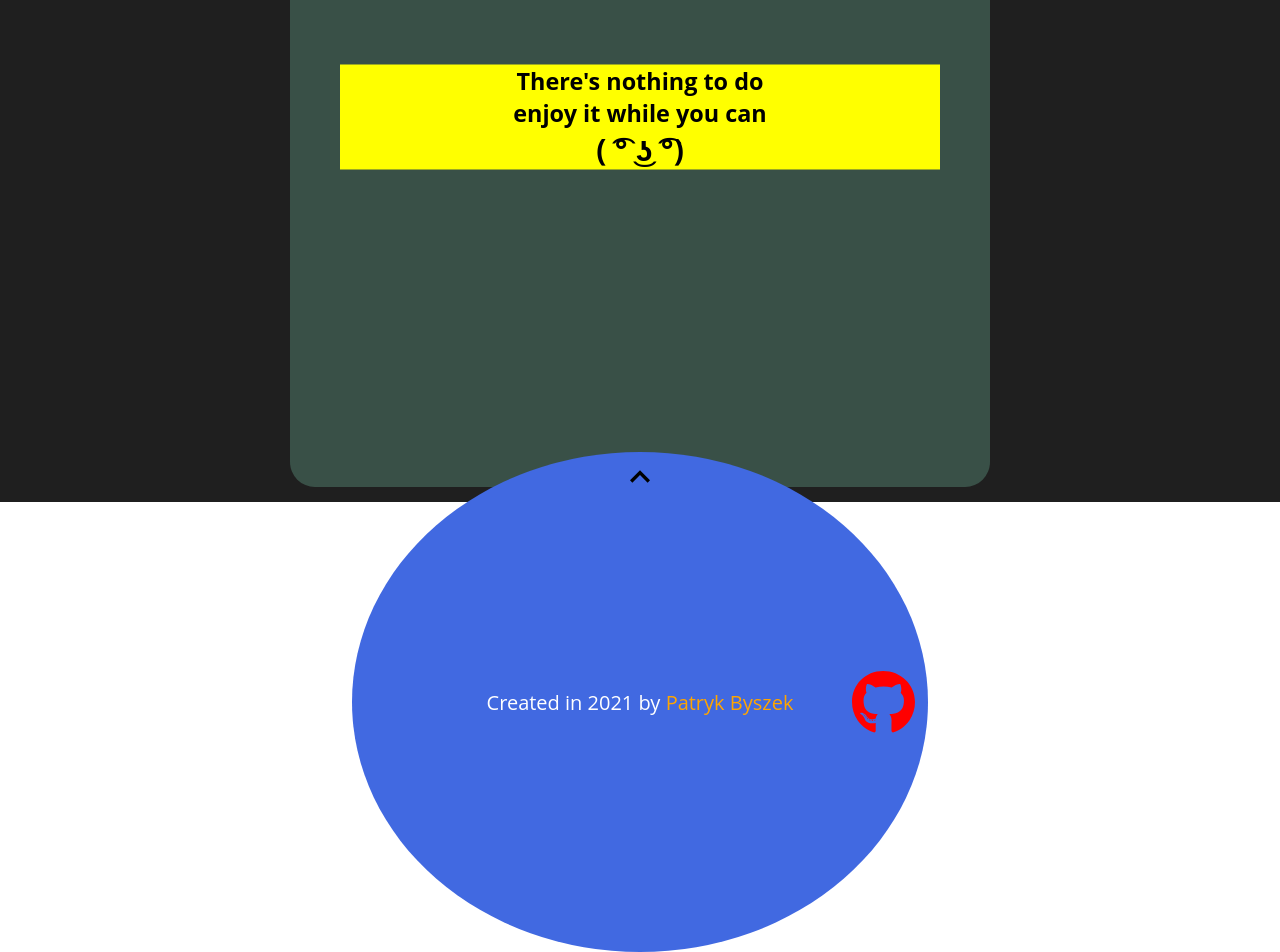
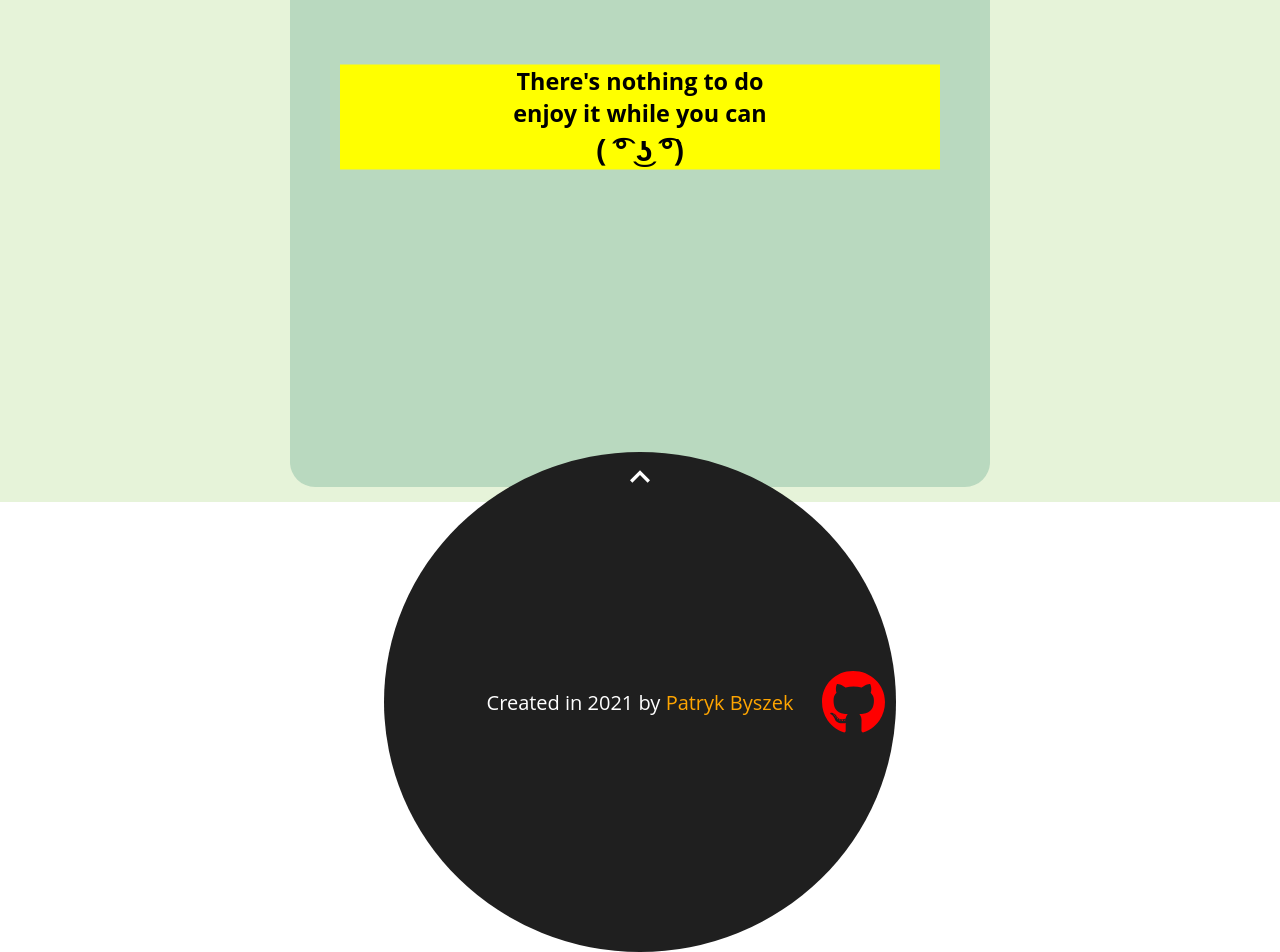
Before and after one commit to bysiuxvx/ToDoApp-react, a React (Create React App) app: page / in a window 1280 px wide. Shown: the part 298-1250 px from the top of the page. Built offline with nearby package versions, Linux system fonts and the light colour scheme.

Commit message:
work in progress

```diff
--- a/src/components/AddTask.js
+++ b/src/components/AddTask.js
@@ -54,7 +54,11 @@ const AddTask = (props) => {
                 type="date"
                 min={minDate}
                 value={date}
-                onChange={(event) => setDate(event.target.value)}
+                onChange={(event) => {
+                  if (event.target.value == '') {
+                    alert('Choose a correct date!');
+                  } else setDate(event.target.value);
+                }}
               />
             </label>
           </div>
--- a/src/styles/App.css
+++ b/src/styles/App.css
@@ -11,7 +11,7 @@ body {
   text-align: center;
   min-height: 100vh;
   overflow: hidden;
-  background-color: #1f1f1f;
+  background-color: rgb(230, 243, 217);
 }
 header {
   background-color: #fff;
@@ -50,8 +50,8 @@ footer {
   position: absolute;
   bottom: 0;
   height: 500px;
-  width: 45%;
-  background-color: royalblue;
+  width: 40%;
+  background-color: #1f1f1f;
   border-radius: 50%;
   transition: ease-out 0.7s;
 }
@@ -62,6 +62,7 @@ footer {
   left: 50%;
   top: 5%;
   transition: ease-out 0.7s;
+  color: white;
 }
 
 /* rgb(50, 55, 75) */
```
